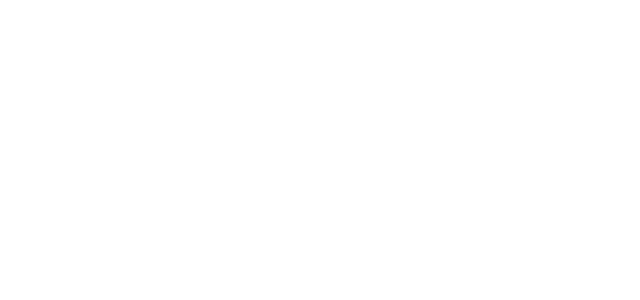
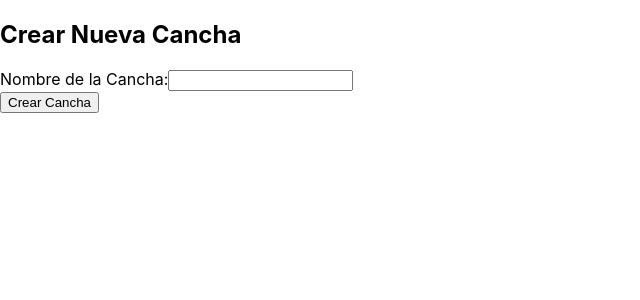
Before and after one commit to maui12/UCENIN-Canchas, a React (Create React App) app in the folder canchas-ucenin/frontend/: page /crear-canchas in a window 1280 px wide. Before the commit this address had no page. Shown: the top 300 px of the page, without its empty margins (0-640 px from the left). Built offline with nearby package versions, Linux system fonts and the light colour scheme.

Commit message:
agregado boton crear canchas para admin

```diff
--- a/canchas-ucenin/frontend/src/App.js
+++ b/canchas-ucenin/frontend/src/App.js
@@ -6,6 +6,7 @@ import Perfil from './pages/Perfil';
 //import Reservas from './pages/Reservas'; // 👈 Importar la nueva página
 
 import ReservasV2 from './pages/ReservasV2';
+import CrearCancha from './pages/CrearCanchas';
 
 function App() {
   return (
@@ -14,7 +15,8 @@ function App() {
         <Route path="/" element={<Login />} />
         <Route path="/dashboard" element={<Dashboard />} />
         <Route path="/perfil" element={<Perfil />} />
-        <Route path="/reservas" element={<ReservasV2 />} /> {/* 👈 Nueva ruta */}
+        <Route path="/reservas" element={<ReservasV2 />} />
+        <Route path="/crear-canchas" element={<CrearCancha/>}/>
       </Routes>
     </Router>
   );
--- /dev/null
+++ b/canchas-ucenin/frontend/src/pages/CrearCanchas.js
@@ -0,0 +1,75 @@
+import React, { useState } from 'react';
+
+const CrearCancha = () => {
+  const [nombreCancha, setNombreCancha] = useState('');
+  const [mensaje, setMensaje] = useState('');
+  const [error, setError] = useState('');
+
+  const handleSubmit = async (e) => {
+    e.preventDefault(); // Evita el recargado de la página por defecto del formulario
+
+    // Reiniciar mensajes
+    setMensaje('');
+    setError('');
+
+    if (!nombreCancha) {
+      setError('El nombre de la cancha no puede estar vacío.');
+      return;
+    }
+
+    try {
+      // Obtener el token de autenticación (¡asumiendo que lo guardas en localStorage al iniciar sesión!)
+      const token = localStorage.getItem('token'); // O donde sea que guardes tu token
+
+      if (!token) {
+        setError('No estás autenticado. Por favor, inicia sesión.');
+        return;
+      }
+
+      const response = await fetch('http://localhost:3000/api/canchas', { // ¡Asegúrate de que esta sea la URL correcta de tu backend!
+        method: 'POST',
+        headers: {
+          'Content-Type': 'application/json',
+          'Authorization': `Bearer ${token}` // Incluye el token de autorización
+        },
+        body: JSON.stringify({ nombre: nombreCancha }),
+      });
+
+      const data = await response.json();
+
+      if (response.ok) {
+        setMensaje(`Cancha "${data.nombre}" creada exitosamente con ID: ${data.id}`);
+        setNombreCancha(''); // Limpiar el campo del formulario
+      } else {
+        setError(data.error || 'Error al crear la cancha.');
+      }
+    } catch (err) {
+      console.error('Error de red o del servidor:', err);
+      setError('No se pudo conectar con el servidor.');
+    }
+  };
+
+  return (
+    <div>
+      <h2>Crear Nueva Cancha</h2>
+      <form onSubmit={handleSubmit}>
+        <div>
+          <label htmlFor="nombreCancha">Nombre de la Cancha:</label>
+          <input
+            type="text"
+            id="nombreCancha"
+            value={nombreCancha}
+            onChange={(e) => setNombreCancha(e.target.value)}
+            required
+          />
+        </div>
+        <button type="submit">Crear Cancha</button>
+      </form>
+
+      {mensaje && <p style={{ color: 'green' }}>{mensaje}</p>}
+      {error && <p style={{ color: 'red' }}>{error}</p>}
+    </div>
+  );
+};
+
+export default CrearCancha;
--- a/canchas-ucenin/frontend/src/pages/Dashboard.js
+++ b/canchas-ucenin/frontend/src/pages/Dashboard.js
@@ -1,4 +1,4 @@
-import React from 'react';
+import React, { useState, useEffect } from 'react';
 import { useNavigate } from 'react-router-dom';
 
 function Dashboard() {
@@ -11,12 +11,36 @@ function Dashboard() {
   const gotoReservas = () => {
     navigate('/reservas');
   };
+  const gotoCrearCancha = () =>{
+    navigate('/crear-canchas')
+  }
+  const [isAdmin, setIsAdmin] = useState(false);
+  useEffect(() => {
+    try {
+      // Intenta obtener los datos del usuario de localStorage
+      const userData = localStorage.getItem('user'); // Asume que guardas el objeto de usuario como 'user'
+      if (userData) {
+        const user = JSON.parse(userData);
+        // Establece isAdmin a true si el usuario tiene la propiedad esAdmin y es true
+        setIsAdmin(user.esAdmin === true);
+      }
+    } catch (error) {
+      console.error("Error al parsear datos de usuario de localStorage:", error);
+      setIsAdmin(false); // Por seguridad, si hay un error, no es admin
+    }
+  }, []);
 
   return (
     <div style={{ textAlign: 'center', marginTop: '100px' }}>
       <h2>Bienvenido a Canchas UCENIN</h2>
       <button onClick={gotoPerfil}>Ver Perfil</button>
       <button onClick={gotoReservas}>Agregar Reserva</button>
+      {/* Renderizado condicional: El botón "Crear Cancha" solo aparece si isAdmin es true */}
+      {isAdmin && (
+        <button onClick={gotoCrearCancha} style={{ marginLeft: '10px', backgroundColor: 'lightblue' }}>
+          Crear Cancha (Admin)
+        </button>
+      )}
     </div>
   );
 }
--- a/canchas-ucenin/frontend/src/pages/Login.js
+++ b/canchas-ucenin/frontend/src/pages/Login.js
@@ -28,6 +28,7 @@ function Login() {
 
       const data = await response.json();
       localStorage.setItem('token', data.token); // Guarda el token recibido
+      localStorage.setItem('user', JSON.stringify(data.usuario));
 
       alert('Login exitoso');
       navigate('/dashboard'); // Redirige al dashboard
```
Also changed, not shown: 1 other file (tests, documents, lock files or other folders).
